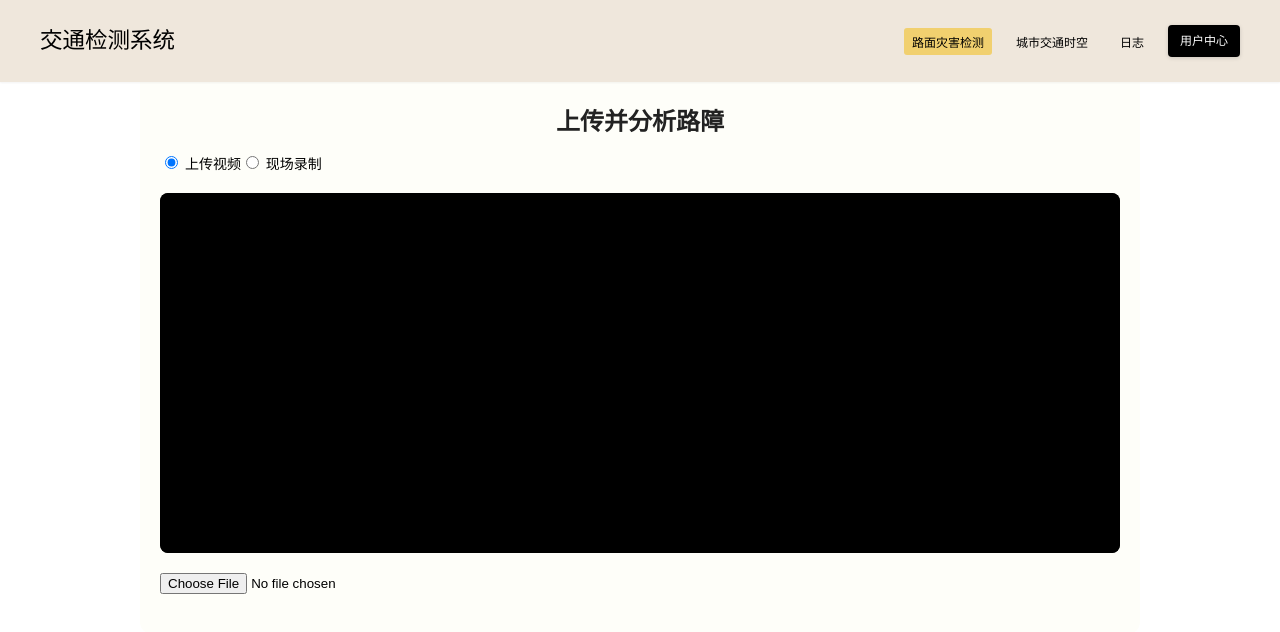
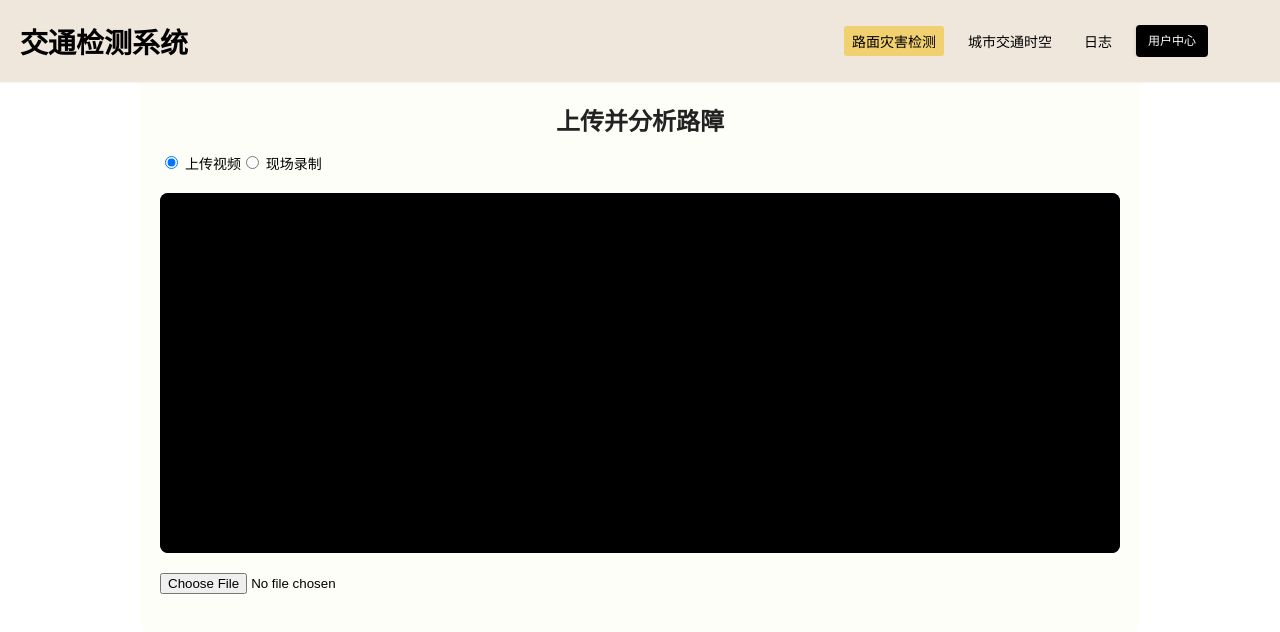
Before and after one commit to AXIhello/pavement_distraction_detection, a Vue app in the folder frontend/: page /detect in a window 1280 px wide. Shown: the top 632 px of the page. Built offline with nearby package versions, Linux system fonts and the light colour scheme.

Commit message:
增加了首页

```diff
--- a/frontend/src/components/Navigation.vue
+++ b/frontend/src/components/Navigation.vue
@@ -1,6 +1,8 @@
 <template>
   <div class="navigation">
-    <div class="text-wrapper">交通检测系统</div>
+    <div class="logo-title" @click="goToFirstPage">
+      交通检测系统
+    </div>
     <div class="items">
       <router-link
         to="/detect"
@@ -33,7 +35,10 @@ import { useRouter, useRoute } from 'vue-router'
 const router = useRouter()
 const route = useRoute()
 
-function goToHome() {
+function goToFirstPage() {
+  router.push('/first_page')
+}
+function goToHome(){
   router.push('/home')
 }
 
@@ -52,34 +57,40 @@ function isActive(path) {
   left: 0;
   z-index: 1000;
   box-shadow: 0 1px 2px rgba(0, 0, 0, 0.05);
+  display: flex;
+  align-items: center;
+  padding: 0 20px;
+  box-sizing: border-box; /* 包含 padding */
 }
 
-.text-wrapper {
+.logo-title {
   color: #000000;
   font-family: "Inter-Medium", Helvetica, sans-serif;
-  font-size: 22.5px;
-  font-weight: 500;
-  position: absolute;
-  top: 23.5px;
-  left: 40px;
+  font-size: 28px; /* 增大字体大小 */
+  font-weight: 600;
+  cursor: pointer;
+  transition: opacity 0.2s;
   white-space: nowrap;
-  line-height: 33.75px;
+}
+
+.logo-title:hover {
+  opacity: 0.7;
 }
 
 .items {
   display: flex;
   align-items: center;
   gap: 16px;
-  position: absolute;
-  top: 21.5px;
-  right: 40px;
-  height: 39px;
+  justify-content: flex-end; /* 确保右侧对齐 */
+  max-width: calc(100% - 220px); /* 限制右侧区域宽度，减去左侧区域的宽度（logo宽度） */
+  width: 100%;
+  overflow: hidden; /* 防止超出 */
 }
 
 .nav-item {
   color: #000000;
   font-family: "Inter-Medium", Helvetica, sans-serif;
-  font-size: 12px;
+  font-size: 14px;
   font-weight: 500;
   text-decoration: none;
   padding: 5px 8px;
--- a/frontend/src/router/index.js
+++ b/frontend/src/router/index.js
@@ -8,6 +8,7 @@ import Detect from '@/views/Detect.vue'
 import Admin from '@/views/Admin.vue'
 import RoadLog from '@/components/RoadWarn.vue'
 import Log from '@/views/Log.vue'
+import FirstPage from '@/views/FirstPage.vue'
 
 const routes = [
   {
@@ -49,14 +50,11 @@ const routes = [
     name:'Road',
     component: RoadLog
   },
-  // {
-  //   path: '/traffic',
-  //   name:'Traffic',
-  //   component: TrafficView
-  // },
-  // {
-  //   path: '/log',
-  //   component: LogView },
+  {
+    path:'/first_page',
+    name:'FirstPage',
+    component:FirstPage
+  },
   {
     path: '/home',
     name: 'Home',
--- /dev/null
+++ b/frontend/src/views/FirstPage.vue
@@ -0,0 +1,62 @@
+<template>
+  <div>
+    <!-- 顶部导航栏 -->
+    <Navigation ref="navRef" />
+
+    <!-- 页面内容区 -->
+    <main class="main-content">
+      <section class="intro-section">
+        <h1>欢迎使用交通检测系统</h1>
+        <p>
+          本系统提供路面灾害检测、城市交通时空分析和日志管理功能，
+          助力城市交通安全与智能化管理。
+        </p>
+        <img src="https://images.unsplash.com/photo-1506744038136-46273834b3fb?auto=format&fit=crop&w=800&q=80" alt="交通图片" />
+      </section>
+    </main>
+  </div>
+</template>
+
+<script setup>
+import { ref } from 'vue'
+import Navigation from '@/components/Navigation.vue'
+const navRef = ref(null)
+</script>
+
+<style scoped>
+.main-content {
+  padding-top: 82px; /* 顶部导航栏高度，避免遮挡 */
+  max-width: 960px;
+  margin: 0 auto;
+  padding-left: 20px;
+  padding-right: 20px;
+}
+
+.intro-section {
+  text-align: center;
+  margin-top: 60px;
+}
+
+.intro-section h1 {
+  font-size: 36px;
+  font-weight: 700;
+  color: #1f2937;
+  margin-bottom: 20px;
+}
+
+.intro-section p {
+  font-size: 18px;
+  color: #4b5563;
+  margin-bottom: 40px;
+  max-width: 600px;
+  margin-left: auto;
+  margin-right: auto;
+  line-height: 1.5;
+}
+
+.intro-section img {
+  max-width: 100%;
+  border-radius: 12px;
+  box-shadow: 0 4px 12px rgba(0,0,0,0.1);
+}
+</style>
```
